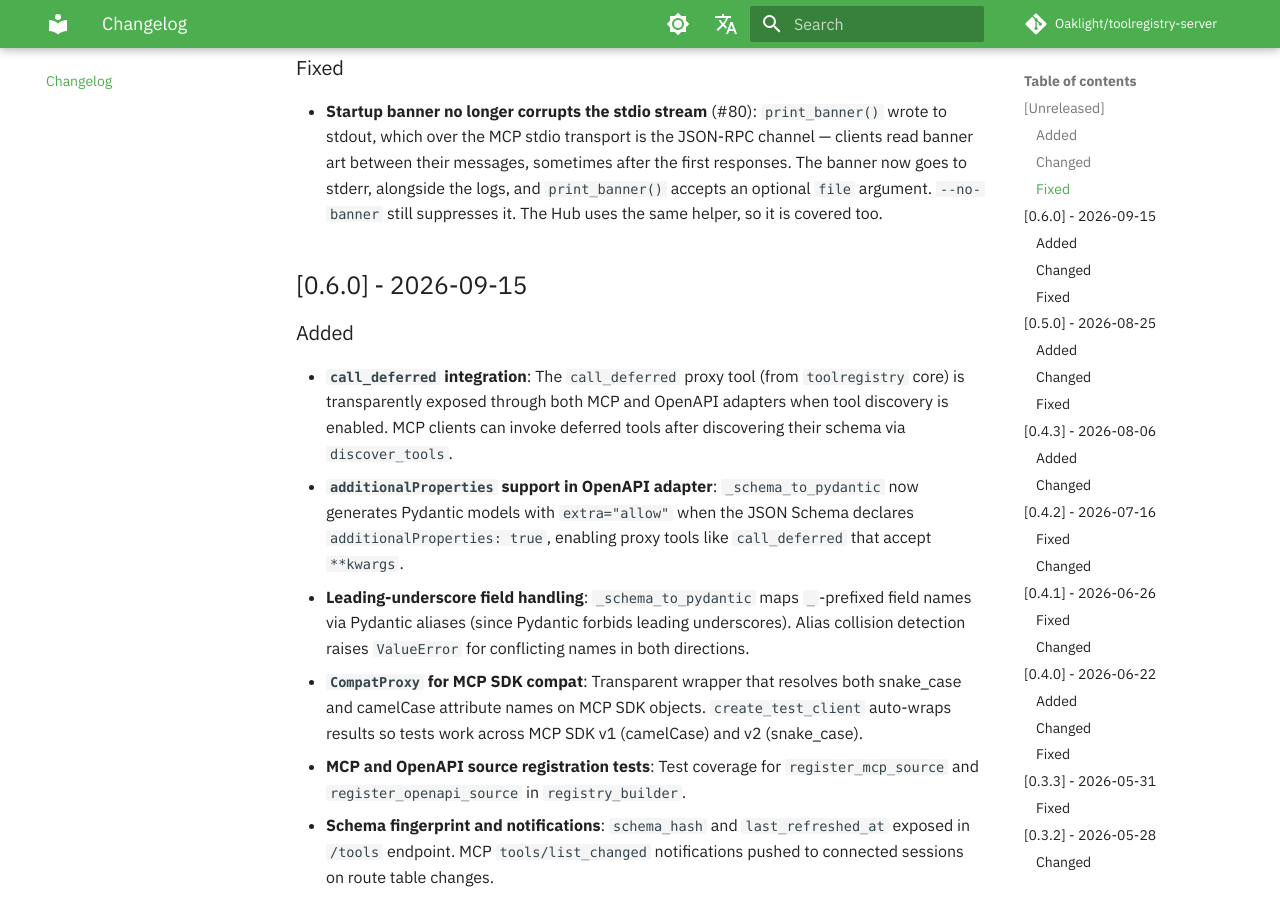
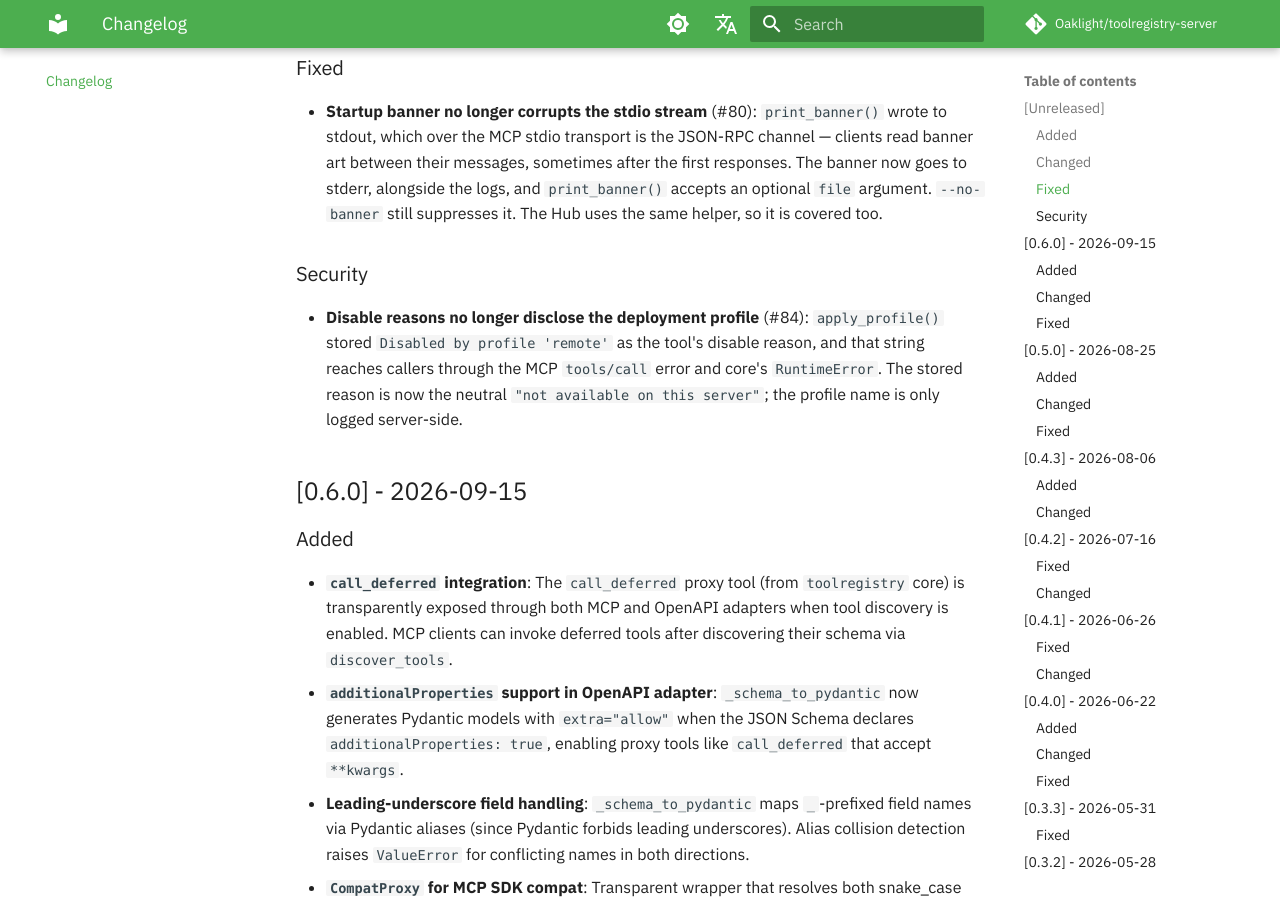
Before and after one commit to Oaklight/toolregistry-server, an MkDocs documentation site: the page built from docs/changelog.md, in a window 1280 px wide and 900 px high, scrolled down 932 px. Built offline with MkDocs 1.6.1 and Material for MkDocs 9.7.7, drawn with Linux system fonts in a browser that asks for light colours; some web fonts are replaced; comment, search, counter and statistics services are not loaded.

Commit message:
docs: disable reasons no longer name the profile (#84)

```diff
--- a/docs/changelog.md
+++ b/docs/changelog.md
@@ -18,6 +18,10 @@ The format is based on [Keep a Changelog](https://keepachangelog.com/en/1.1.0/),
 ### Fixed
 
 - **Startup banner no longer corrupts the stdio stream** (#80): `print_banner()` wrote to stdout, which over the MCP stdio transport is the JSON-RPC channel — clients read banner art between their messages, sometimes after the first responses. The banner now goes to stderr, alongside the logs, and `print_banner()` accepts an optional `file` argument. `--no-banner` still suppresses it. The Hub uses the same helper, so it is covered too.
+
+### Security
+
+- **Disable reasons no longer disclose the deployment profile** (#84): `apply_profile()` stored `Disabled by profile 'remote'` as the tool's disable reason, and that string reaches callers through the MCP `tools/call` error and core's `RuntimeError`. The stored reason is now the neutral `"not available on this server"`; the profile name is only logged server-side.
 
 ## [0.6.0] - 2026-09-15
 
```
